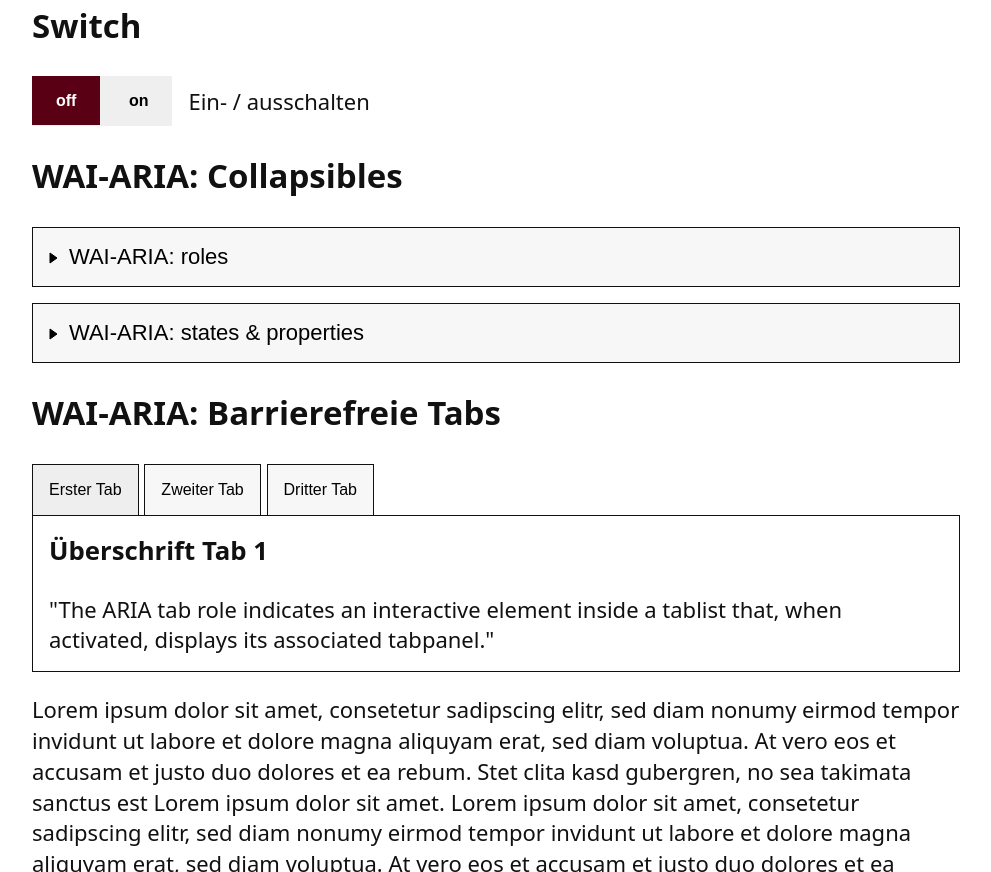
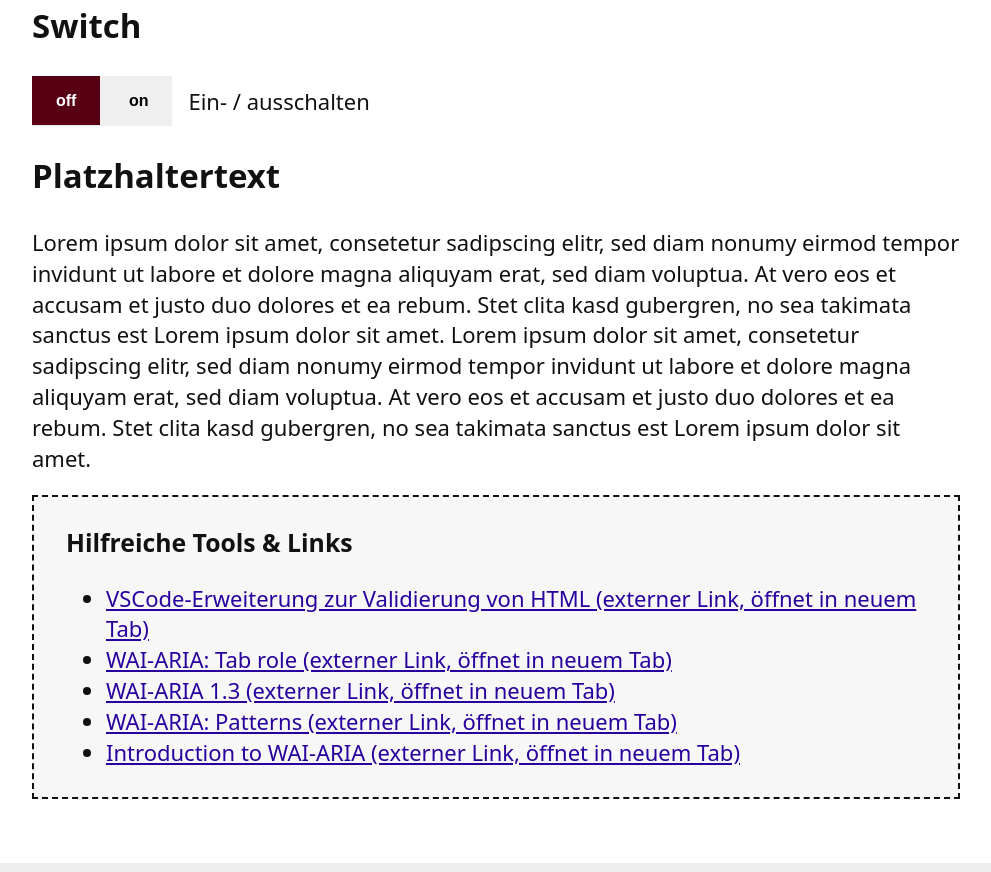
Before and after one commit to SebastianT23/a11y-thi, a plain HTML site: page about.html in a window 1280 px wide. Shown: the part 361-1233 px from the top of the page, without its empty margins (144-1135 px from the left). Drawn offline with Linux system fonts and the light colour scheme.

Commit message:
Comment out sections and add placeholder section

```diff
--- a/about.html
+++ b/about.html
@@ -47,7 +47,7 @@
             </section>
 
             <!-- Disclosure / FAQ / "Collapsibles" -->
-            <section id="section__collapsibles">
+            <!-- <section id="section__collapsibles">
                 <h2 lang="en">WAI-ARIA: Collapsibles</h2>
                 <dl class="faq">
                     <dt>
@@ -106,10 +106,10 @@
                     </div>
                     </dd>
                 </dl>
-            </section>
+            </section> -->
 
             <!-- Tabs -->
-            <section id="section__tabs">
+            <!-- <section id="section__tabs">
                 <h2>WAI-ARIA: Barrierefreie Tabs</h2>
 
                 <div class="tabs">
@@ -144,10 +144,10 @@
                         >
                             Dritter Tab
                         </button>
-                    </div>
+                    </div> -->
 
                     <!-- Tab-Panels -->
-                    <div class="tab-panels">
+                    <!-- <div class="tab-panels">
                         <div id="panel-1" role="tabpanel" tabindex="0" aria-labelledby="tab-1">
                             <h3>Überschrift Tab 1</h3>
                             <p lang="en">"The ARIA tab role indicates an interactive element inside a tablist that, when activated,
@@ -165,9 +165,10 @@
                         </div>
                     </div>
                 </div>
+            </section> -->
 
-            </section>
-
+            <section id="section__placeholder-text">
+                <h2>Platzhaltertext</h2>
                 <p lang="zxx">
                     Lorem ipsum dolor sit amet, consetetur sadipscing elitr, sed diam nonumy eirmod tempor invidunt ut labore
                     et dolore magna aliquyam erat, sed diam voluptua. At vero eos et accusam et justo duo dolores et ea rebum.
@@ -176,6 +177,7 @@
                     aliquyam erat, sed diam voluptua. At vero eos et accusam et justo duo dolores et ea rebum. Stet clita kasd
                     gubergren, no sea takimata sanctus est Lorem ipsum dolor sit amet.
                 </p>
+            </section>
 
             <aside>
                 <h2>Hilfreiche Tools &amp; Links</h2>
```
Lines whose indentation alone changed are shown as unchanged.
